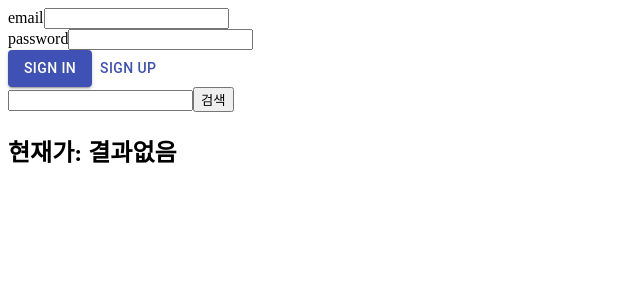
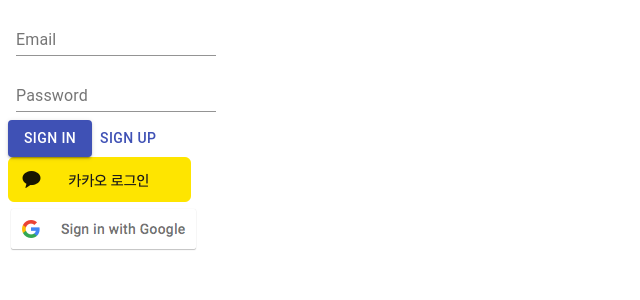
Before and after one commit to ekklesia11/stock-portfolio-client, a React (Create React App) app: page / in a window 1280 px wide. Shown: the top 300 px of the page, without its empty margins (0-640 px from the left). Built offline with nearby package versions, Linux system fonts and the light colour scheme; no server answers.

Commit message:
kakao and google login button added

```diff
--- a/src/App.js
+++ b/src/App.js
@@ -7,7 +7,6 @@
   return (
     <div>
       <Login />
-      <CurStock />
     </div>
   );
 }
--- a/src/components/login/login.js
+++ b/src/components/login/login.js
@@ -1,23 +1,40 @@
 import React from "react";
+
+import SocialBtns from "./socialBtns";
+
 import Button from "@material-ui/core/Button";
+import TextField from "@material-ui/core/TextField";
+import { makeStyles } from "@material-ui/core/styles";
+
+const useStyles = makeStyles((theme) => ({
+  root: {
+    "& > *": {
+      margin: theme.spacing(1),
+      width: "25ch",
+    },
+  },
+}));
 
 const Login = () => {
+  const classes = useStyles();
+
   return (
     <div>
-      <div>
-        <label>email</label>
-        <input type="text" />
-      </div>
-      <div>
-        <label>password</label>
-        <input type="text" />
-      </div>
+      <form className={classes.root} noValidate autoComplete="off">
+        <div>
+          <TextField id="standard-basic" label="Email" />
+        </div>
+        <div>
+          <TextField id="standard-basic" label="Password" />
+        </div>
+      </form>
       <div>
         <Button variant="contained" color="primary">
           sign in
         </Button>
         <Button color="primary">sign up</Button>
       </div>
+      <SocialBtns />
     </div>
   );
 };
--- a/src/components/login/socialBtns.js
+++ b/src/components/login/socialBtns.js
@@ -1,8 +1,20 @@
 import React from "react";
 import axios from "axios";
 
+import kakaoLoginBtn from "../../assets/kakao_login_medium_narrow.png";
+import googleLoginBtn from "../../assets/btn_google_signin_light_normal_web.png";
+
 const SocialBtns = () => {
-  return <div></div>;
+  return (
+    <div>
+      <div>
+        <img src={kakaoLoginBtn} alt="" />
+      </div>
+      <div>
+        <img src={googleLoginBtn} alt="" />
+      </div>
+    </div>
+  );
 };
 
 export default SocialBtns;
```
Also changed, not shown: src/assets/btn_google_signin_light_normal_web.png (added), src/assets/kakao_login_medium_narrow.png (added).
